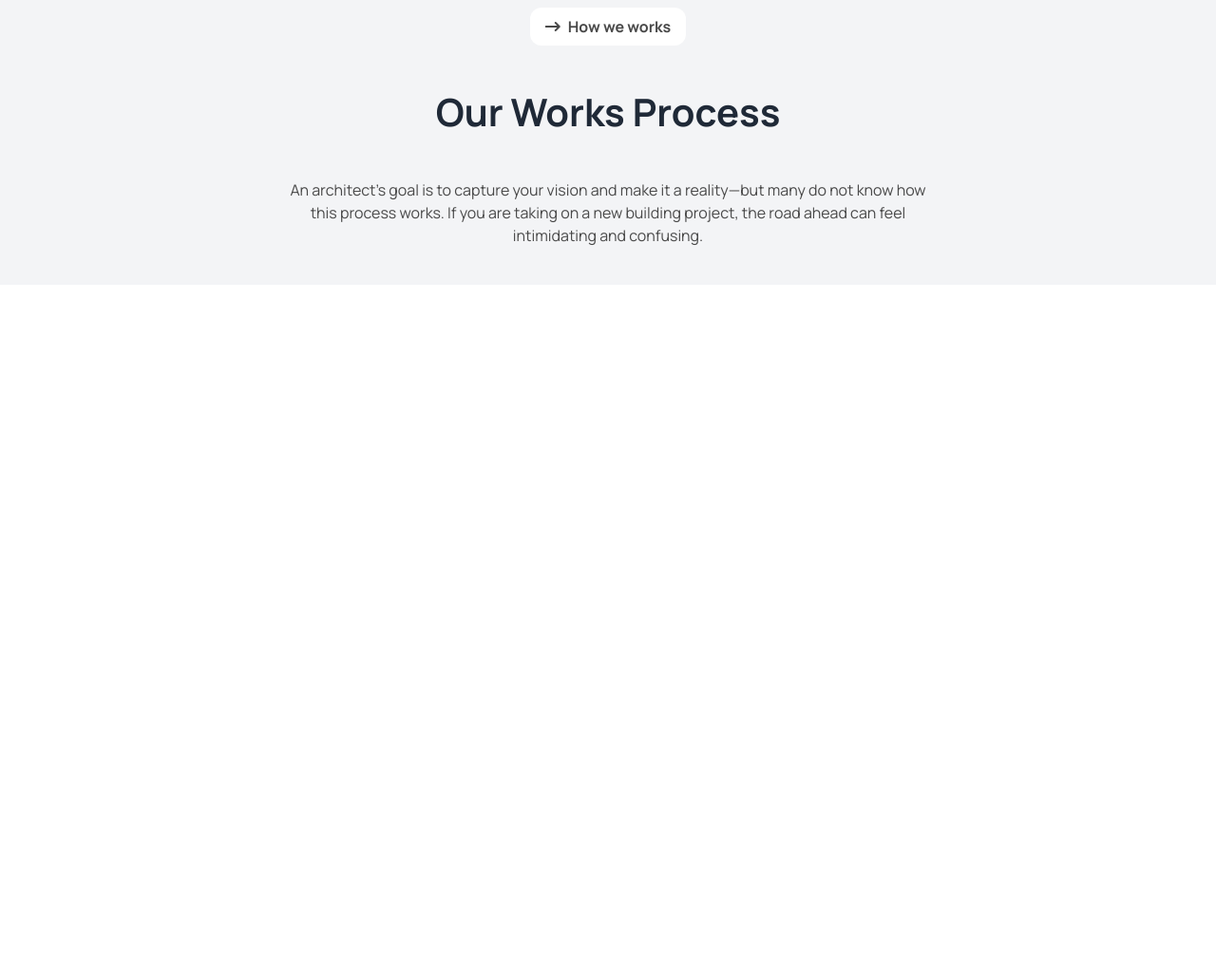
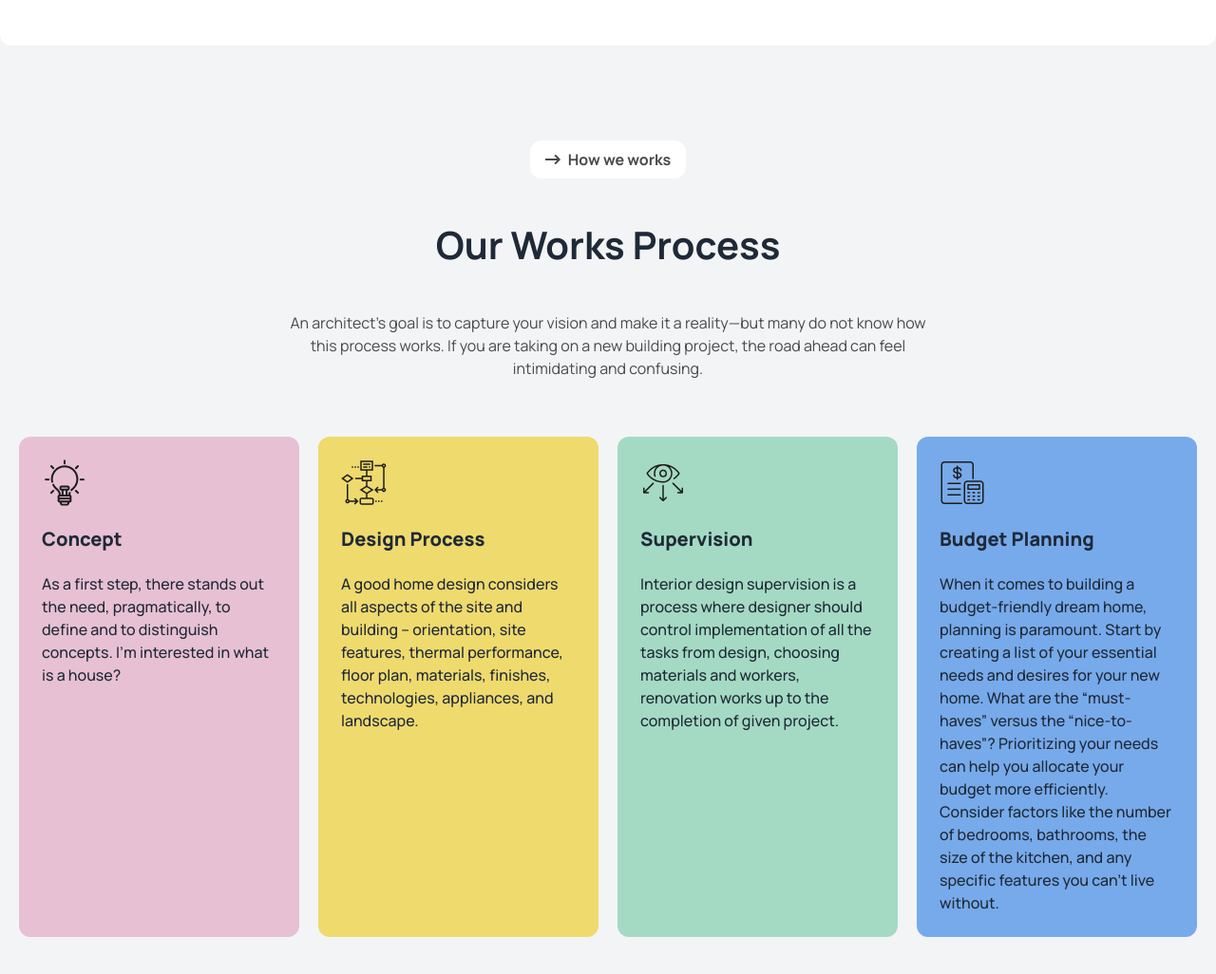
Before and after one commit to Shubratadas/Assignment-3, a plain HTML site: page index.html in a window 1280 px wide. Shown: the part 2134-3160 px from the top of the page at 95% size. Before the commit the page ends 2434 px from the top, so only its background shows below. Drawn offline with nearby package versions, Linux system fonts and the light colour scheme.

Commit message:
Our Work Press Section

```diff
--- a/index.html
+++ b/index.html
@@ -156,7 +156,7 @@
             </div>
         </section>
         <!-- Count Down Section -->
-        <section class=" bg-gray-100 pt-5">
+        <section class=" bg-gray-100 pt-5 lg:pt-40">
             <div
                 class="lg:container lg:mx-auto mx-5 py-5 bg-white rounded-xl lg:py-20 max-sm:space-y-10 grid lg:grid-cols-4 md:grid-cols-2">
                 <div class="text-center space-y-2">
@@ -182,14 +182,14 @@
             </div>
         </section>
         <!-- Our Work Press Section -->
-        <section class="bg-gray-100 pt-5">
+        <section class="bg-gray-100 pt-5 lg:pb-32">
             <div class="lg:container lg:mx-auto">
                 <div class="px-5 text-center">
                     <button
                         class="px-4 py-2 rounded-xl bg-white font-bold text-[#494949] lg:mt-20 mt-10 mb-5 lg:mb-10"><i
                             class="fa-solid fa-arrow-right-long mr-2"></i>How we works</button>
                     <h2 class="font-bold lg:text-[40px] text-[24px] mb-5 lg:mb-10">Our Works Process</h2>
-                    <p class="text-[#494949] text-[14px] lg:text-[16px] lg:max-w-[678px] mx-auto lg:pb-10">An
+                    <p class="text-[#494949] text-[14px] lg:text-[16px] lg:max-w-[678px] mx-auto lg:pb-10 mb-5">An
                         architect’s goal is
                         to
                         capture
@@ -199,6 +199,39 @@
                         process works. If you are taking on a new building project, the road ahead can feel intimidating
                         and confusing.</p>
                 </div>
+                <div class="px-5 grid lg:grid-cols-4 md:grid-cols-2 gap-5">
+                    <div class="bg-[#E7C1D3] p-[24px] rounded-xl space-y-5">
+                        <img class="w-fit" src="assets/concept.png" alt="">
+                        <h4 class="font-extrabold text-[20px]">Concept</h4>
+                        <p class="font-medium text-[16px]">As a first step, there stands out the need, pragmatically, to
+                            define and to distinguish
+                            concepts. I’m interested in what is a house?</p>
+                    </div>
+                    <div class="bg-[#EFDA6E] p-[24px] rounded-xl space-y-5">
+                        <img class="w-fit" src="assets/flow-chart.png" alt="">
+                        <h4 class="font-extrabold text-[20px]">Design Process</h4>
+                        <p class="font-medium text-[16px]">A good home design considers all aspects of the site and
+                            building – orientation, site features, thermal performance, floor plan, materials, finishes,
+                            technologies, appliances, and landscape.</p>
+                    </div>
+                    <div class="bg-[#A4DAC3] p-[24px] rounded-xl space-y-5">
+                        <img class="w-fit" src="assets/vision.png" alt="">
+                        <h4 class="font-extrabold text-[20px]">Supervision</h4>
+                        <p class="font-medium text-[16px]">Interior design supervision is a process where designer
+                            should control implementation of all the tasks from design, choosing materials and workers,
+                            renovation works up to the completion of given project.</p>
+                    </div>
+                    <div class="bg-[#77AAEA] p-[24px] rounded-xl space-y-5">
+                        <img class="w-fit" src="assets/budget-planning.png" alt="">
+                        <h4 class="font-extrabold text-[20px]">Budget Planning</h4>
+                        <p class="font-medium text-[16px]">When it comes to building a budget-friendly dream home,
+                            planning is paramount. Start by creating a list of your essential needs and desires for your
+                            new home. What are the “must-haves” versus the “nice-to-haves”? Prioritizing your needs can
+                            help you allocate your budget more efficiently. Consider factors like the number of
+                            bedrooms, bathrooms, the size of the kitchen, and any specific features you can’t live
+                            without.</p>
+                    </div>
+                </div>
             </div>
         </section>
     </main>
```
